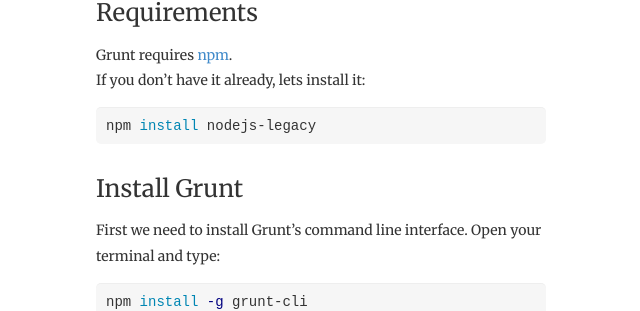
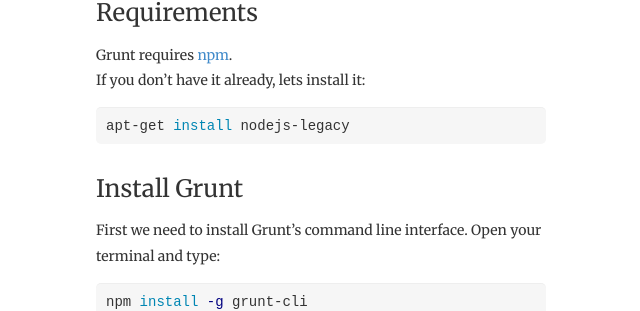
Before and after one commit to erming/erming.github.io, a Jekyll site: the page built from _posts/2014-07-07-install-and-use-grunt.md, in a window 1280 px wide. Shown: the part 292-603 px from the top of the page, without its empty margins (319-959 px from the left). Built offline with Jekyll 4.4.1, drawn with Linux system fonts in a browser that asks for light colours; Markdown is read by kramdown in place of the engine named in the settings; comment, search, counter and statistics services are not loaded.

Commit message:
Update post

````diff
--- a/_posts/2014-07-07-install-and-use-grunt.md
+++ b/_posts/2014-07-07-install-and-use-grunt.md
@@ -13,7 +13,7 @@
 If you don't have it already, lets install it:
 
 ```bash
-npm install nodejs-legacy
+apt-get install nodejs-legacy
 ```
 
 ## Install Grunt
````
